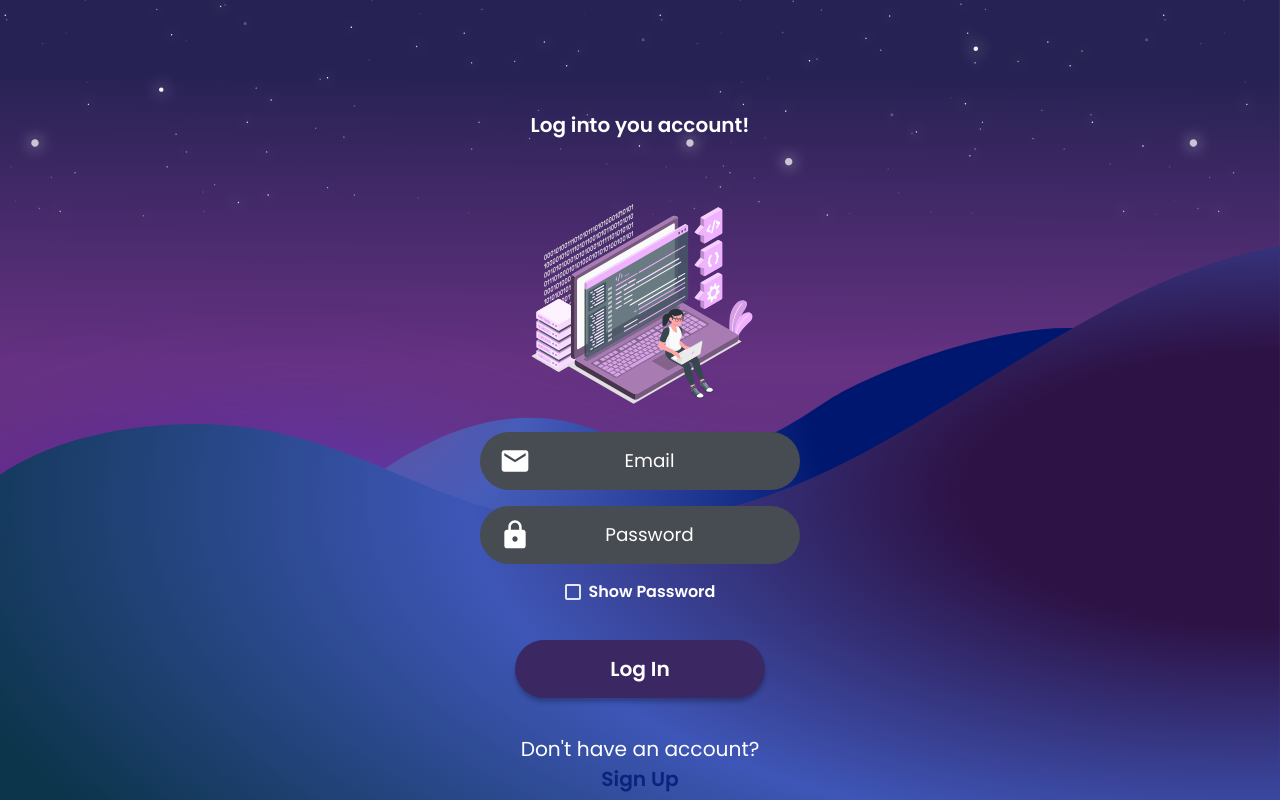
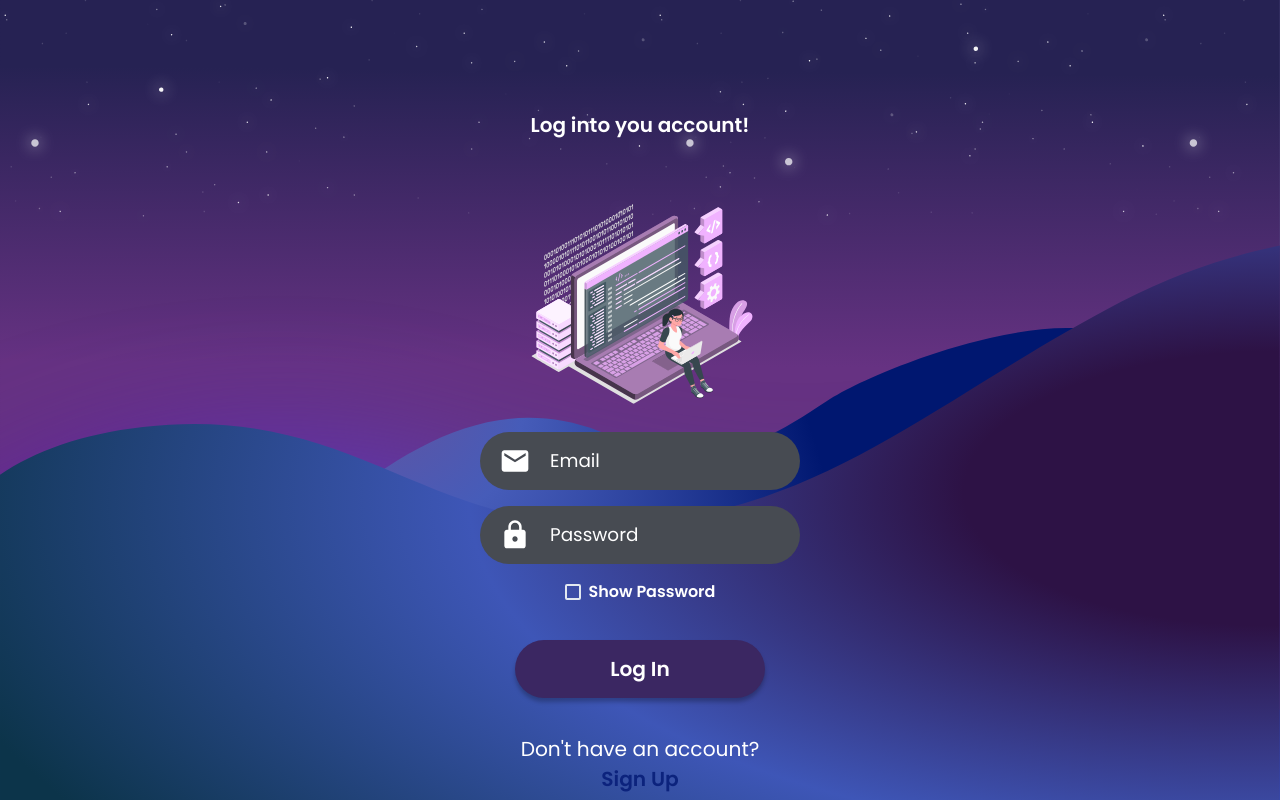
Before and after one commit to Scripted2/scripted_fe, a React (Vite) app: page /login in a window 1280 px wide. Built offline with nearby package versions, Linux system fonts and the light colour scheme.

Commit message:
bugfix: form field styles

```diff
--- a/src/styles/components/form.ts
+++ b/src/styles/components/form.ts
@@ -3,12 +3,11 @@ export const fieldInputStyles = {
     borderRadius: "40.38px",
     height: "58px",
     color: "#FFFFFF",
-    textAlign: "center",
-    paddingLeft: "60px",
+    textAlign: "left",
+    paddingLeft: "70px",
     _placeholder: {
         color: "#FFFFFF",
         fontSize: "1.15rem",
-        paddingRight: "25px",
     },
     _hover: {
         boxShadow: "0px 4px 4px rgba(0, 0, 0, 0.25)",
```
